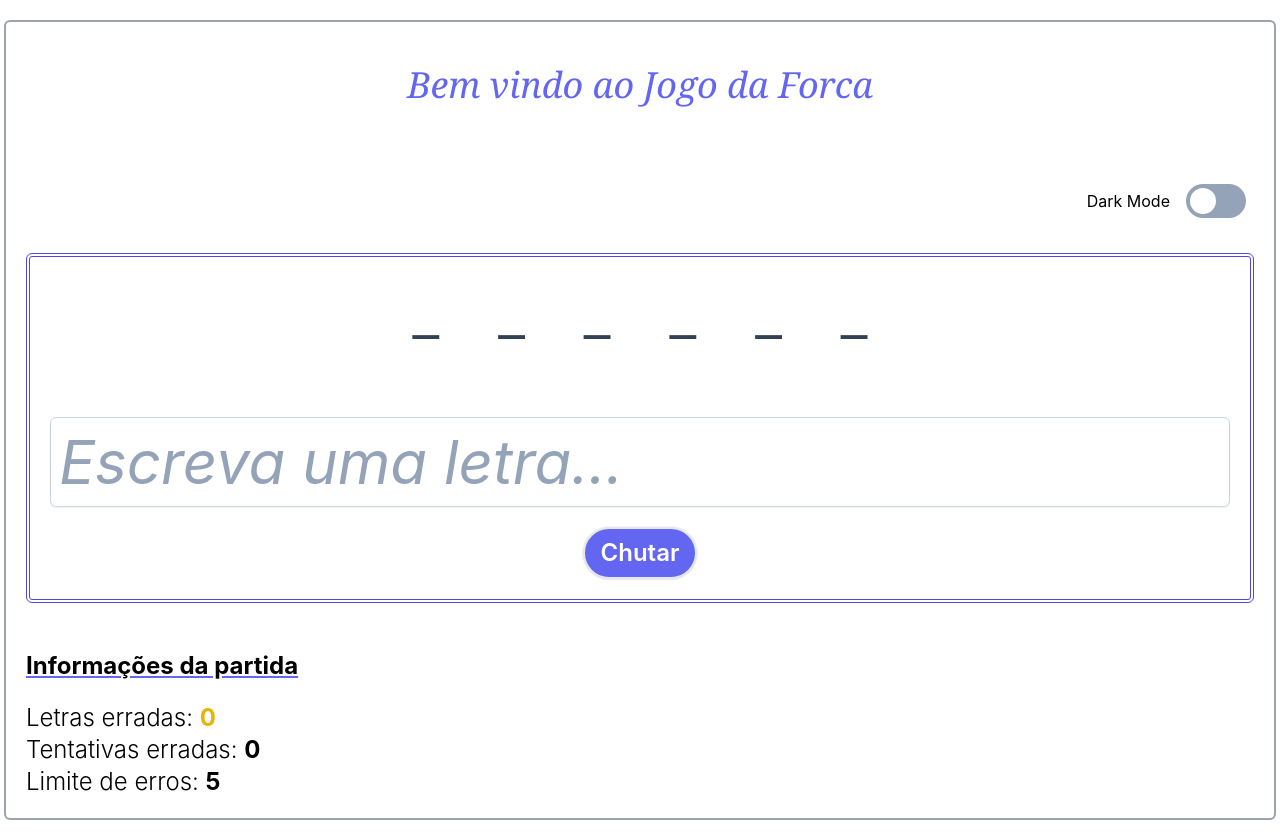
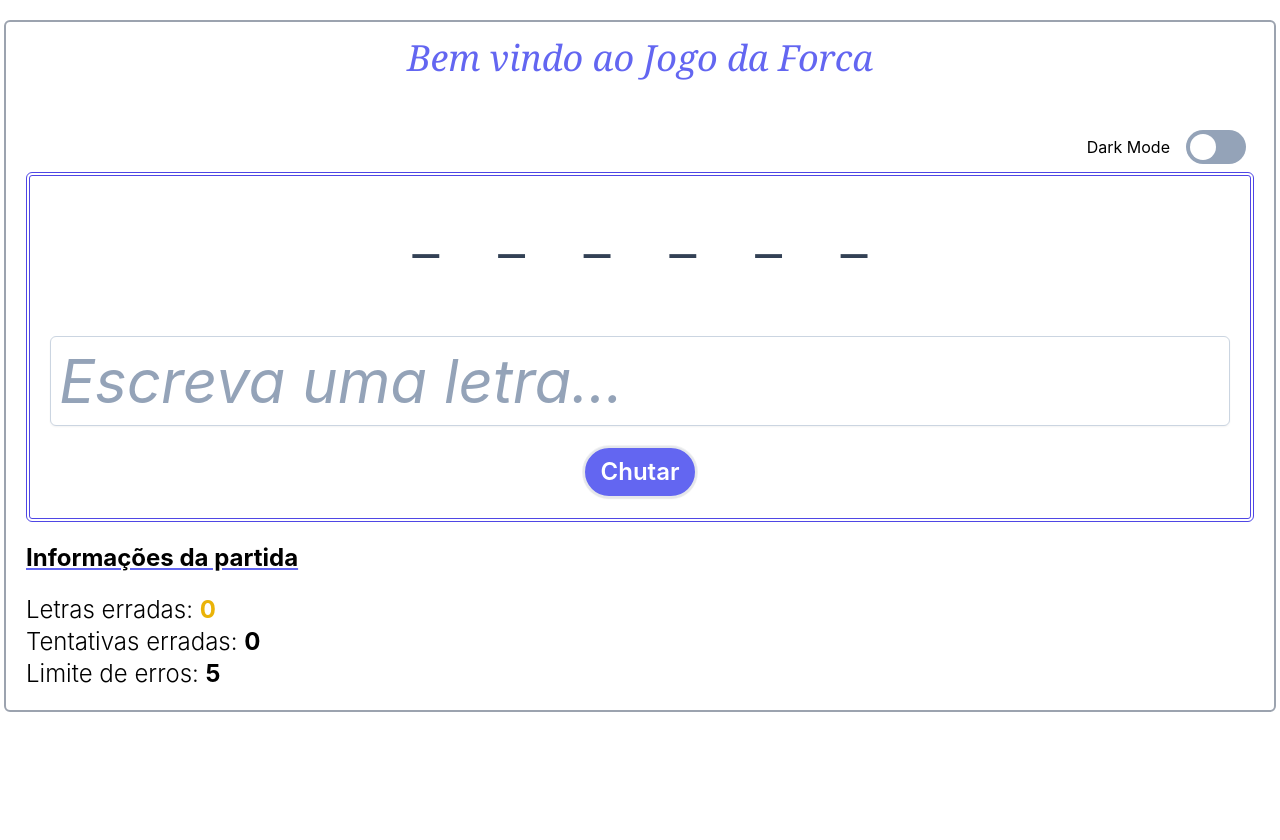
Before and after one commit to riosvictor/fork_game, a Next.js app: page / in a window 1280 px wide. After the commit the page ends 800 px from the top, so only its background shows below. Built offline with nearby package versions, Linux system fonts and the light colour scheme.

Commit message:
Chore: revert css

```diff
--- a/src/pages/index.tsx
+++ b/src/pages/index.tsx
@@ -105,7 +105,6 @@ const Home: NextPage = () => {
   return (
     <div className={
       classnames(
-        "min-h-screen flex flex-col justify-between",
         "p-5 m-1 my-5 border-solid border-2 border-gray-400 rounded-md",
         {
           "bg-stone-900": isDark
```
